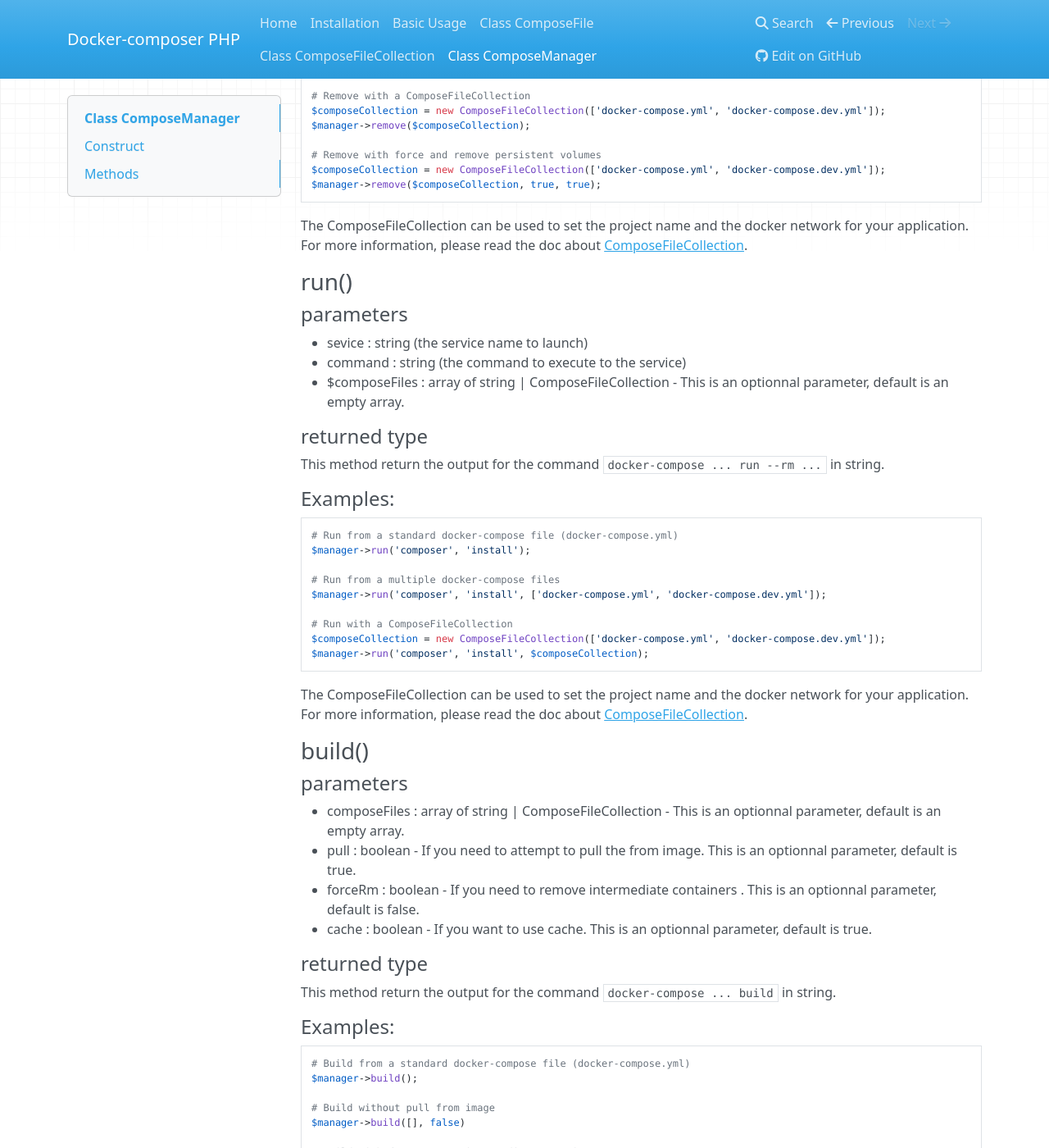
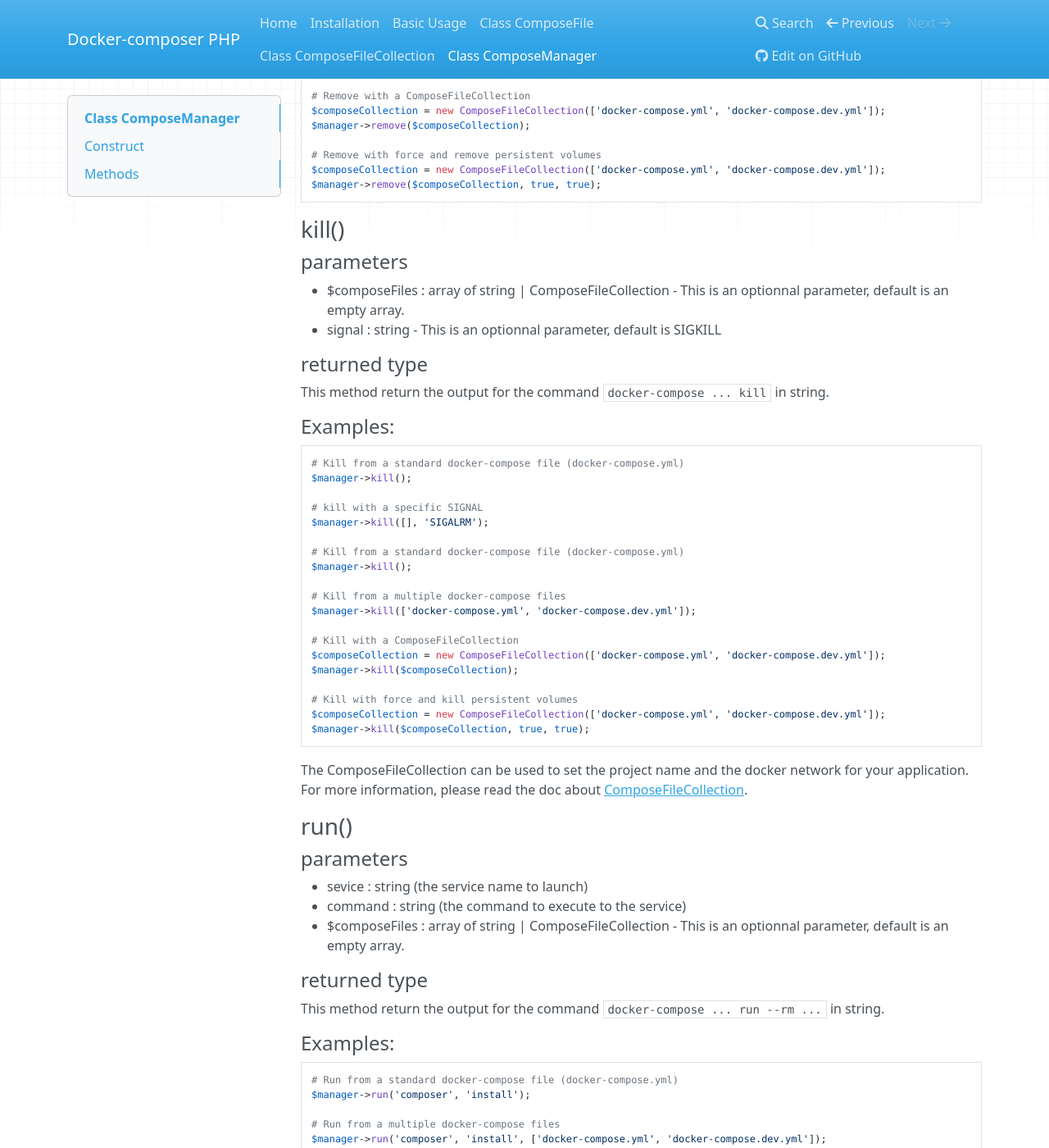
Before and after one commit to omauger/docker-compose-php, an MkDocs documentation site: the page built from docs/composemanager.md, in a window 1280 px wide and 1400 px high, scrolled down 2316 px. Shown: the whole window at 82% size. Built offline with MkDocs 1.6.1, drawn with Linux system fonts in a browser that asks for light colours; nearby versions of some CDN libraries; old or Windows-style settings are respelled for this version of MkDocs.

Commit message:
Correct for signal parameter and add method kill documentation

````diff
--- a/docs/composemanager.md
+++ b/docs/composemanager.md
@@ -105,6 +105,37 @@ $composeCollection = new ComposeFileCollection(['docker-compose.yml', 'docker-co
 $manager->remove($composeCollection, true, true);
 ```
 
+### kill()
+#### parameters
+* $composeFiles : array of string | ComposeFileCollection - This is an optionnal parameter, default is an empty array.
+* signal : string - This is an optionnal parameter, default is SIGKILL
+
+#### returned type
+This method return the output for the command `docker-compose ... kill` in string.
+
+#### Examples:
+```php
+# Kill from a standard docker-compose file (docker-compose.yml)
+$manager->kill();
+
+# kill with a specific SIGNAL
+$manager->kill([], 'SIGALRM');
+
+# Kill from a standard docker-compose file (docker-compose.yml)
+$manager->kill();
+
+# Kill from a multiple docker-compose files
+$manager->kill(['docker-compose.yml', 'docker-compose.dev.yml']);
+
+# Kill with a ComposeFileCollection
+$composeCollection = new ComposeFileCollection(['docker-compose.yml', 'docker-compose.dev.yml']);
+$manager->kill($composeCollection);
+
+# Kill with force and kill persistent volumes
+$composeCollection = new ComposeFileCollection(['docker-compose.yml', 'docker-compose.dev.yml']);
+$manager->kill($composeCollection, true, true);
+```
+
 The ComposeFileCollection can be used to set the project name and the docker network for your application. For more information, please read the doc about [ComposeFileCollection](/composefilecollection).
 
 ### run()
````
Also changed, not shown: docs/basic.md (+13 -0 lines), docs/index.md (+2 -0 lines), 2 other files.
